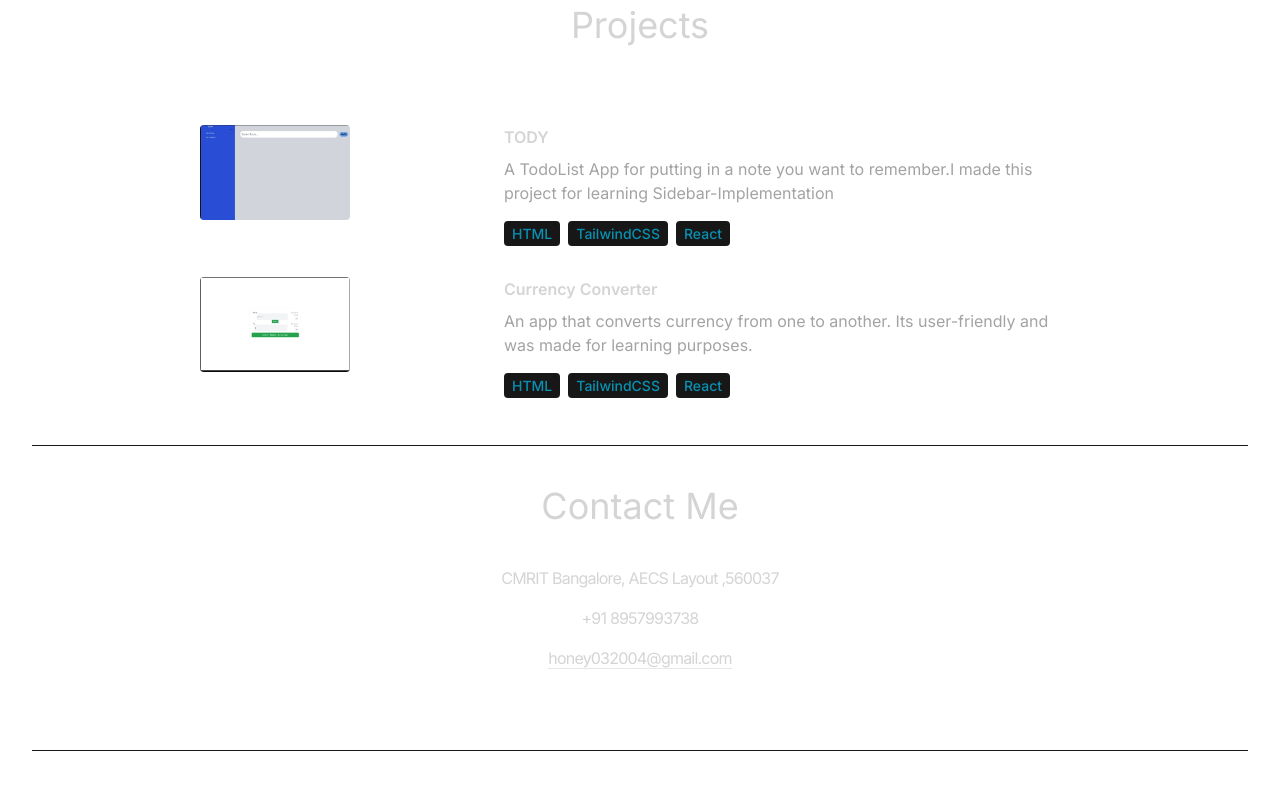
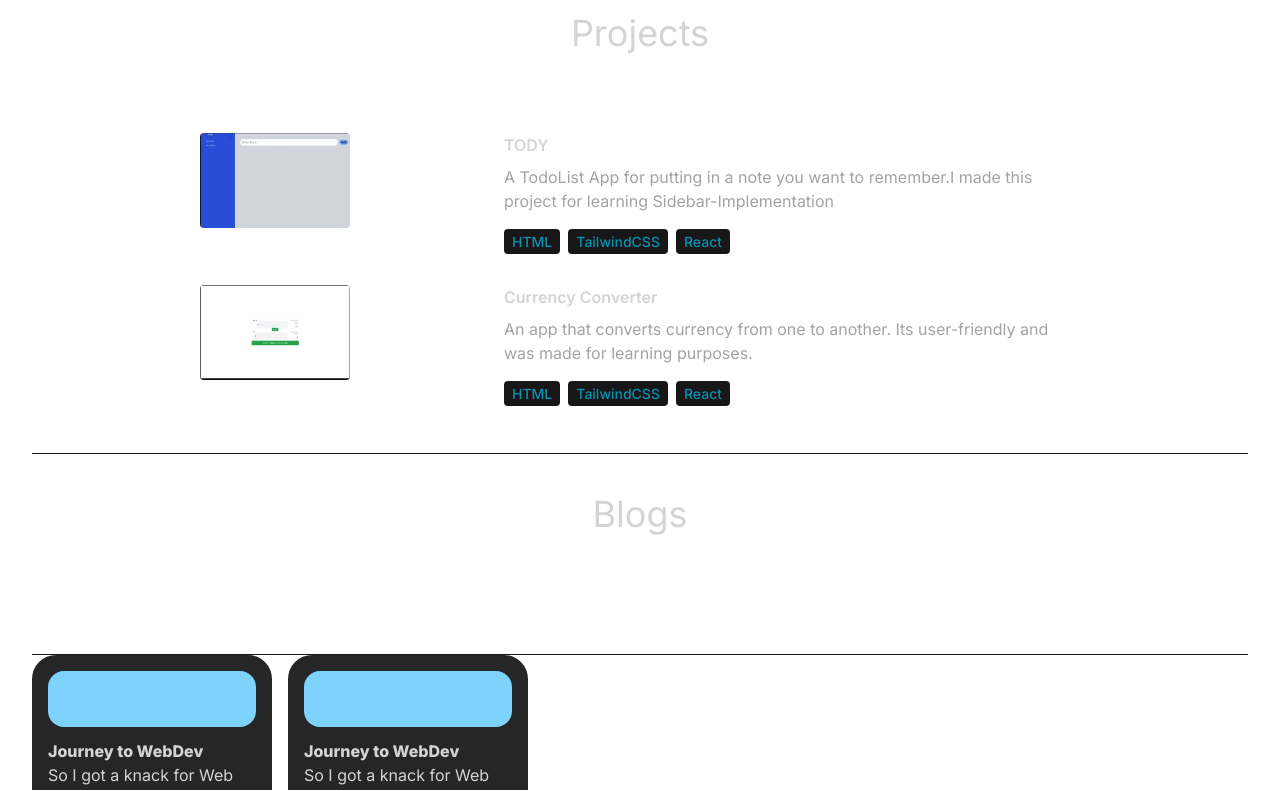
Before and after one commit to Ethics03/Portfolio, a React (Vite) app: page / in a window 1280 px wide. Shown: the part 2000-2790 px from the top of the page. Before the commit the page ends 2751 px from the top, so only its background shows below. Built offline with nearby package versions, Linux system fonts and the light colour scheme.

Commit message:
addedBlog

```diff
--- a/src/App.jsx
+++ b/src/App.jsx
@@ -1,4 +1,4 @@
-import { useState } from 'react'
+import { useRef, useState } from 'react'
 import reactLogo from './assets/react.svg'
 import viteLogo from '/vite.svg'
 import './App.css'
@@ -9,12 +9,13 @@ import Tech from './Components/Tech'
 import Projects from './Components/Projects'
 import Contacts from './Components/Contacts'
 import { motion } from "framer-motion"
-
+import Blog from './Components/Blog'
 
 
 
 function App() {
-  const [count, setCount] = useState(0)
+
+
 
   return (
     <>
@@ -26,12 +27,16 @@ function App() {
       </div>
 
     <div className = 'container mx-auto px-8'>
+
     <Navbar/>
     <Hero/>
     <About/>
     <Tech/>
     <Projects/>
+    <Blog/>
     <Contacts/>
+
+
     </div>
 
       </div>
--- /dev/null
+++ b/src/Components/Blog.jsx
@@ -0,0 +1,25 @@
+import React from 'react'
+import BlogCard from './BlogCard'
+import { motion } from "framer-motion"
+function Blog() {
+
+  return (
+
+
+    <div id = "Blog">
+      <div className = 'border-b border-neutral-900 pb-20'>
+        <motion.h2
+        whileInView={{opacity:1,y:0}}
+        initial={{opacity:0,y:-100}}
+        transition={{duration:0.5}}
+        className = 'my-10 text-center text-4xl'>Blogs</motion.h2>
+        </div>
+      <div className = 'flex gap-4'>
+        <BlogCard/>
+        <BlogCard/>
+        </div>
+     </div>
+  )
+}
+
+export default Blog
--- /dev/null
+++ b/src/Components/BlogCard.jsx
@@ -0,0 +1,21 @@
+import React from 'react'
+
+function BlogCard() {
+  return (
+    <div class="w-60 h-80 bg-neutral-800 rounded-3xl text-neutral-300 p-4 flex flex-col items-start justify-center gap-3 hover:bg-gray-900 hover:shadow-2xl hover:shadow-sky-400 transition-shadow">
+    <div class="w-52 h-40 bg-sky-300 rounded-2xl">
+
+    </div>
+    <div class="">
+        <p class="font-extrabold">Journey to WebDev</p>
+        <p class="">So I got a knack for Web Development
+                  after I saw some really cool designs made by people
+                  and also through having an interest in RDMS.
+        </p>
+    </div>
+    <button class="bg-sky-700 font-extrabold p-2 px-6 rounded-xl hover:bg-sky-500 transition-colors">See more</button>
+  </div>
+  )
+}
+
+export default BlogCard
--- a/src/Components/Navbar.jsx
+++ b/src/Components/Navbar.jsx
@@ -1,24 +1,45 @@
-import React from 'react'
+import React,{useRef} from 'react'
 import logo from '../assets/coding.png'
 import {FaLinkedin} from 'react-icons/fa'
 import {FaGithub} from 'react-icons/fa'
 import {FaSquareXTwitter} from 'react-icons/fa6'
 import {FaInstagram} from 'react-icons/fa'
+
+
+import { useEffect } from 'react'
 function Navbar() {
+
+
+
+  // const HandleScroll = () => {
+  //   const blog = document.getElementById('Blog')
+  //   console.log(blog)
+
+  //   blog.scrollIntoView({ behavior: 'smooth' })
+  // }
+
+
+
   return (
+
+
     <nav className = 'overflow-x-hidden text-neutral-300  mb-20 flex items-center justify-between py-6 antialiased selection:bg-cyan-300 selection:text-cyan-900'>
         <div className = 'text-2xl mx-2 w-15'>
             It's Rachit
             </div>
         <div className = 'm-8 flex items-center justify-center gap-4 text-2xl'>
-
+            <a href = "#Blog">Blogs</a>
             <a href="https://www.linkedin.com/in/rachit-srivastava-3b764527a/" target="_blank"><FaLinkedin/></a>
             <a href="https://github.com/Ethics03" target="_blank"><FaGithub/></a>
             <a href="https://x.com/___Rachit___" target="_blank"><FaSquareXTwitter/></a>
             <a href="https://www.instagram.com/___rachit____/" target="_blank"><FaInstagram/></a>
+
+
         </div>
 
+
     </nav>
+
   )
 }
 
--- a/src/index.css
+++ b/src/index.css
@@ -5,4 +5,9 @@
 
 :root{
     font-family: "Inter",sans-serif;
+
 }
+
+html {
+    scroll-behavior: smooth;
+}
--- a/src/output.css
+++ b/src/output.css
@@ -628,6 +628,11 @@ video {
   margin-right: auto;
 }
 
+.my-10{
+  margin-top: 2.5rem;
+  margin-bottom: 2.5rem;
+}
+
 .my-2{
   margin-top: 0.5rem;
   margin-bottom: 0.5rem;
@@ -636,11 +641,6 @@ video {
 .my-20{
   margin-top: 5rem;
   margin-bottom: 5rem;
-}
-
-.my-10{
-  margin-top: 2.5rem;
-  margin-bottom: 2.5rem;
 }
 
 .my-4{
@@ -680,8 +680,24 @@ video {
   display: none;
 }
 
+.h-40{
+  height: 10rem;
+}
+
+.h-80{
+  height: 20rem;
+}
+
 .h-full{
   height: 100%;
+}
+
+.w-52{
+  width: 13rem;
+}
+
+.w-60{
+  width: 15rem;
 }
 
 .w-full{
@@ -700,6 +716,10 @@ video {
   flex-wrap: wrap;
 }
 
+.items-start{
+  align-items: flex-start;
+}
+
 .items-center{
   align-items: center;
 }
@@ -712,8 +732,16 @@ video {
   justify-content: space-between;
 }
 
+.gap-3{
+  gap: 0.75rem;
+}
+
 .gap-4{
   gap: 1rem;
+}
+
+.gap-2{
+  gap: 0.5rem;
 }
 
 .overflow-x-hidden{
@@ -726,6 +754,14 @@ video {
 
 .rounded-2xl{
   border-radius: 1rem;
+}
+
+.rounded-3xl{
+  border-radius: 1.5rem;
+}
+
+.rounded-xl{
+  border-radius: 0.75rem;
 }
 
 .border-4{
@@ -746,9 +782,24 @@ video {
   border-color: rgb(23 23 23 / var(--tw-border-opacity));
 }
 
+.bg-neutral-800{
+  --tw-bg-opacity: 1;
+  background-color: rgb(38 38 38 / var(--tw-bg-opacity));
+}
+
 .bg-neutral-900{
   --tw-bg-opacity: 1;
   background-color: rgb(23 23 23 / var(--tw-bg-opacity));
+}
+
+.bg-sky-300{
+  --tw-bg-opacity: 1;
+  background-color: rgb(125 211 252 / var(--tw-bg-opacity));
+}
+
+.bg-sky-700{
+  --tw-bg-opacity: 1;
+  background-color: rgb(3 105 161 / var(--tw-bg-opacity));
 }
 
 .bg-gradient-to-r{
@@ -775,8 +826,17 @@ video {
           background-clip: text;
 }
 
+.p-2{
+  padding: 0.5rem;
+}
+
 .p-4{
   padding: 1rem;
+}
+
+.px-2{
+  padding-left: 0.5rem;
+  padding-right: 0.5rem;
 }
 
 .px-5{
@@ -784,9 +844,19 @@ video {
   padding-right: 1.25rem;
 }
 
+.px-6{
+  padding-left: 1.5rem;
+  padding-right: 1.5rem;
+}
+
 .px-8{
   padding-left: 2rem;
   padding-right: 2rem;
+}
+
+.py-1{
+  padding-top: 0.25rem;
+  padding-bottom: 0.25rem;
 }
 
 .py-24{
@@ -799,18 +869,12 @@ video {
   padding-bottom: 1.5rem;
 }
 
-.px-2{
-  padding-left: 0.5rem;
-  padding-right: 0.5rem;
+.pb-16{
+  padding-bottom: 4rem;
 }
 
-.py-1{
-  padding-top: 0.25rem;
-  padding-bottom: 0.25rem;
-}
-
-.pb-16{
-  padding-bottom: 4rem;
+.pb-20{
+  padding-bottom: 5rem;
 }
 
 .pb-24{
@@ -821,10 +885,6 @@ video {
   padding-bottom: 1rem;
 }
 
-.pb-20{
-  padding-bottom: 5rem;
-}
-
 .text-center{
   text-align: center;
 }
@@ -832,6 +892,11 @@ video {
 .text-2xl{
   font-size: 1.5rem;
   line-height: 2rem;
+}
+
+.text-3xl{
+  font-size: 1.875rem;
+  line-height: 2.25rem;
 }
 
 .text-4xl{
@@ -849,9 +914,12 @@ video {
   line-height: 1.25rem;
 }
 
-.text-3xl{
-  font-size: 1.875rem;
-  line-height: 2.25rem;
+.font-extrabold{
+  font-weight: 800;
+}
+
+.font-medium{
+  font-weight: 500;
 }
 
 .font-semibold{
@@ -860,10 +928,6 @@ video {
 
 .font-thin{
   font-weight: 100;
-}
-
-.font-medium{
-  font-weight: 500;
 }
 
 .tracking-tight{
@@ -882,6 +946,11 @@ video {
 .text-cyan-400{
   --tw-text-opacity: 1;
   color: rgb(34 211 238 / var(--tw-text-opacity));
+}
+
+.text-cyan-600{
+  --tw-text-opacity: 1;
+  color: rgb(8 145 178 / var(--tw-text-opacity));
 }
 
 .text-green-500{
@@ -908,11 +977,6 @@ video {
   color: rgb(255 255 255 / var(--tw-text-opacity));
 }
 
-.text-cyan-600{
-  --tw-text-opacity: 1;
-  color: rgb(8 145 178 / var(--tw-text-opacity));
-}
-
 .antialiased{
   -webkit-font-smoothing: antialiased;
   -moz-osx-font-smoothing: grayscale;
@@ -926,12 +990,28 @@ video {
   transition-duration: 150ms;
 }
 
+.transition-colors{
+  transition-property: color, background-color, border-color, text-decoration-color, fill, stroke;
+  transition-timing-function: cubic-bezier(0.4, 0, 0.2, 1);
+  transition-duration: 150ms;
+}
+
+.transition-shadow{
+  transition-property: box-shadow;
+  transition-timing-function: cubic-bezier(0.4, 0, 0.2, 1);
+  transition-duration: 150ms;
+}
+
 .\[background\:radial-gradient\(125\%_125\%_at_50\%_10\%\2c \#000_40\%\2c \#63e_100\%\)\]{
   background: radial-gradient(125% 125% at 50% 10%,#000 40%,#63e 100%);
 }
 
 :root{
   font-family: "Inter",sans-serif;
+}
+
+html {
+  scroll-behavior: smooth;
 }
 
 .selection\:bg-cyan-300 *::-moz-selection{
@@ -974,6 +1054,27 @@ video {
   color: rgb(22 78 99 / var(--tw-text-opacity));
 }
 
+.hover\:bg-gray-900:hover{
+  --tw-bg-opacity: 1;
+  background-color: rgb(17 24 39 / var(--tw-bg-opacity));
+}
+
+.hover\:bg-sky-500:hover{
+  --tw-bg-opacity: 1;
+  background-color: rgb(14 165 233 / var(--tw-bg-opacity));
+}
+
+.hover\:shadow-2xl:hover{
+  --tw-shadow: 0 25px 50px -12px rgb(0 0 0 / 0.25);
+  --tw-shadow-colored: 0 25px 50px -12px var(--tw-shadow-color);
+  box-shadow: var(--tw-ring-offset-shadow, 0 0 #0000), var(--tw-ring-shadow, 0 0 #0000), var(--tw-shadow);
+}
+
+.hover\:shadow-sky-400:hover{
+  --tw-shadow-color: #38bdf8;
+  --tw-shadow: var(--tw-shadow-colored);
+}
+
 @media (min-width: 1024px){
   .lg\:mt-16{
     margin-top: 4rem;
```
